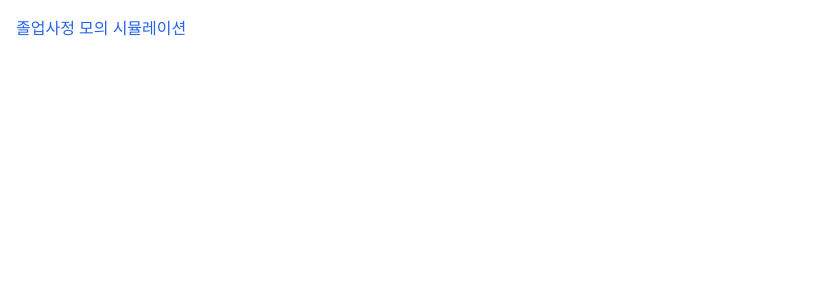
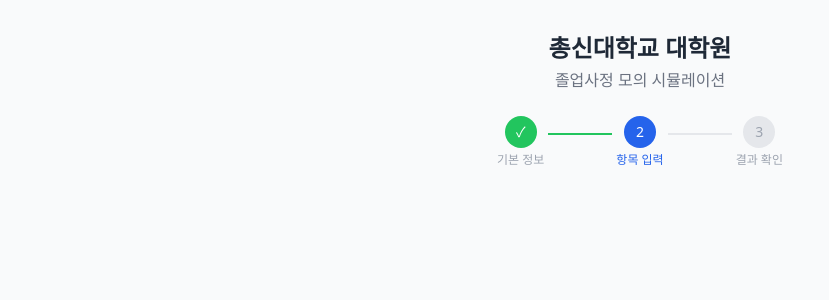
Before and after one commit to ohgeniuscsu-hash/chongshin-graduation-sim, a React (Vite) app: page / in a window 1280 px wide. Shown: the top 300 px of the page, without its empty margins (0-829 px from the left). Built offline with nearby package versions, Linux system fonts and the light colour scheme.

Commit message:
feat: add ProgressBar component

```diff
--- a/src/App.jsx
+++ b/src/App.jsx
@@ -1,3 +1,12 @@
+import ProgressBar from './components/ProgressBar'
 export default function App() {
-  return <div className="p-4 text-blue-600">졸업사정 모의 시뮬레이션</div>
+  return (
+    <div className="min-h-screen bg-gray-50 py-8">
+      <div className="max-w-2xl mx-auto px-4">
+        <h1 className="text-2xl font-bold text-center text-gray-800 mb-1">총신대학교 대학원</h1>
+        <p className="text-center text-gray-500 mb-6">졸업사정 모의 시뮬레이션</p>
+        <ProgressBar currentStep={2} />
+      </div>
+    </div>
+  )
 }
--- /dev/null
+++ b/src/components/ProgressBar.jsx
@@ -0,0 +1,36 @@
+const STEP_LABELS = ['기본 정보', '항목 입력', '결과 확인']
+
+export default function ProgressBar({ currentStep }) {
+  return (
+    <div className="flex items-center justify-center mb-6">
+      {STEP_LABELS.map((label, index) => {
+        const stepNum = index + 1
+        const isCompleted = stepNum < currentStep
+        const isCurrent = stepNum === currentStep
+        return (
+          <div key={stepNum} className="flex items-center">
+            <div className="flex flex-col items-center">
+              <div className={`w-8 h-8 rounded-full flex items-center justify-center text-sm font-medium
+                ${isCompleted ? 'bg-green-500 text-white' : ''}
+                ${isCurrent ? 'bg-blue-600 text-white' : ''}
+                ${!isCompleted && !isCurrent ? 'bg-gray-200 text-gray-400' : ''}
+              `}>
+                {isCompleted ? '✓' : stepNum}
+              </div>
+              <span className={`text-xs mt-1 whitespace-nowrap
+                ${isCurrent ? 'text-blue-600 font-medium' : 'text-gray-400'}
+              `}>
+                {label}
+              </span>
+            </div>
+            {index < STEP_LABELS.length - 1 && (
+              <div className={`w-16 h-0.5 mb-4 mx-1
+                ${stepNum < currentStep ? 'bg-green-500' : 'bg-gray-200'}
+              `} />
+            )}
+          </div>
+        )
+      })}
+    </div>
+  )
+}
```
